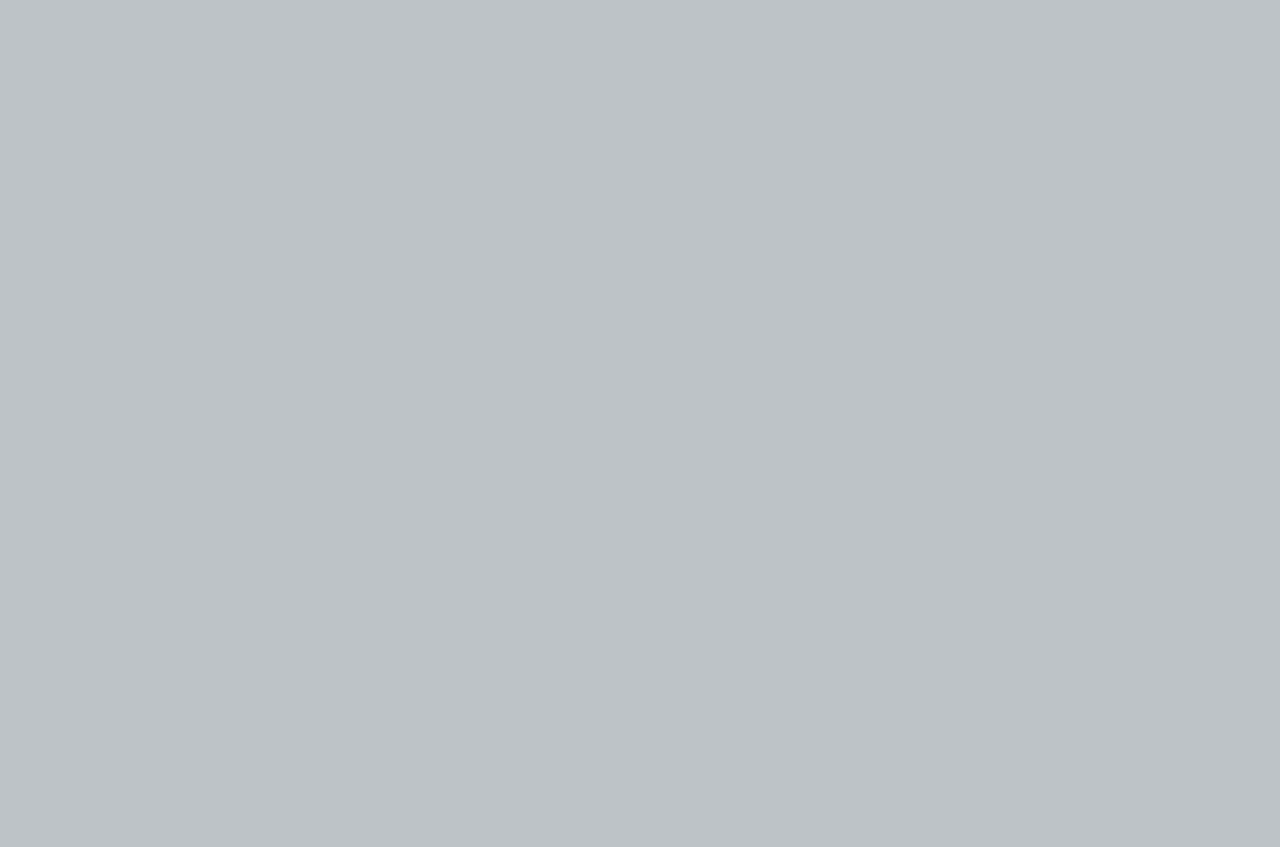
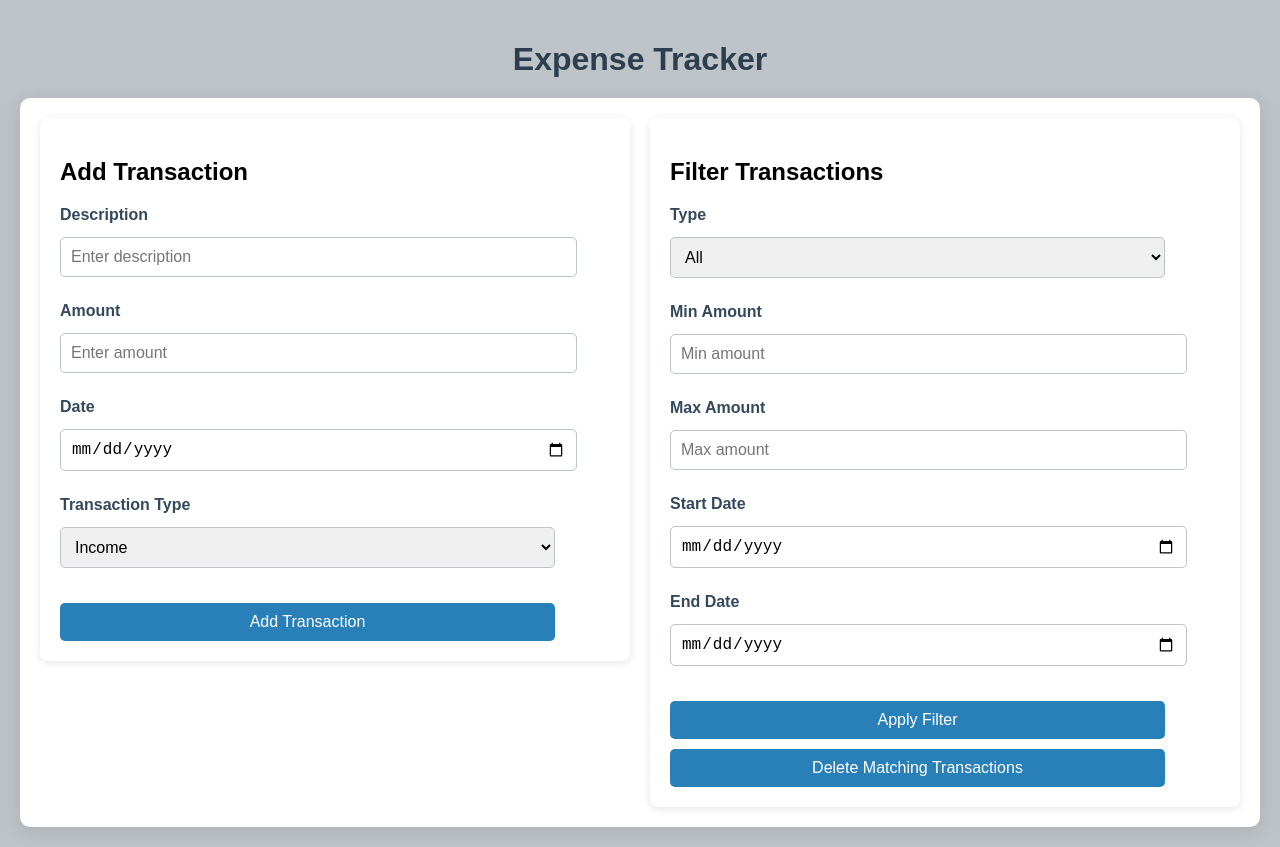
Before and after one commit to hananeltassa/expenseTrackerReact, a React (Create React App) app: page /expense-tracker in a window 1280 px wide. Before the commit this address had no page. Before the commit the page ends 800 px from the top, so only its background shows below. Built offline with nearby package versions, Linux system fonts and the light colour scheme.

Commit message:
Added expense Tracker page

```diff
--- a/src/App.js
+++ b/src/App.js
@@ -2,6 +2,7 @@ import React from 'react';
 import { BrowserRouter as Router, Route, Routes } from 'react-router-dom';
 import Register from './components/Register';
 import Login from './components/Login';
+import ExpenseTracker from './components/ExpenseTracker';
 
 function App() {
   return (
@@ -11,6 +12,7 @@ function App() {
         <Routes>
           <Route path="/" element={<Register />} />
           <Route path="/login" element={<Login />} />
+          <Route path="/expense-tracker" element={<ExpenseTracker />} />
         </Routes>
       </div>
     </Router>
--- /dev/null
+++ b/src/components/ExpenseTracker.js
@@ -0,0 +1,198 @@
+import React, { useState } from "react";
+import "../styles/styles.css";
+
+function ExpenseTracker() {
+  const [formData, setFormData] = useState({
+    description: "",
+    amount: "",
+    date: "",
+    type: "income",
+  });
+
+  const [filterData, setFilterData] = useState({
+    type: "",
+    minAmount: "",
+    maxAmount: "",
+    startDate: "",
+    endDate: "",
+  });
+
+  const handleInputChange = (e) => {
+    const { name, value } = e.target;
+    setFormData((prevData) => ({
+      ...prevData,
+      [name]: value,
+    }));
+  };
+
+  const handleFilterChange = (e) => {
+    const { name, value } = e.target;
+
+  };
+
+  const handleAddTransaction = (e) => {
+    e.preventDefault();
+    console.log("Transaction Added:", formData);
+
+  };
+
+  const handleFilterTransactions = (e) => {
+    e.preventDefault();
+    console.log("Filter Applied:", filterData);
+  };
+
+  return (
+    <div>
+      <header className="expense-tracker-header">
+        <h1>Expense Tracker</h1>
+      </header>
+
+      <main>
+        <div className="container">
+          {/* Add Transaction Form */}
+          <section className="expense-section" id="add-transaction-container">
+            <h2>Add Transaction</h2>
+            <form onSubmit={handleAddTransaction}>
+              <div className="form-group">
+                <label htmlFor="description">Description</label>
+                <input
+                  type="text"
+                  id="description"
+                  name="description"
+                  placeholder="Enter description"
+                  value={formData.description}
+                  onChange={handleInputChange}
+                  required
+                />
+              </div>
+
+              <div className="form-group">
+                <label htmlFor="amount">Amount</label>
+                <input
+                  type="number"
+                  id="amount"
+                  name="amount"
+                  placeholder="Enter amount"
+                  value={formData.amount}
+                  onChange={handleInputChange}
+                  required
+                />
+              </div>
+
+              <div className="form-group">
+                <label htmlFor="date">Date</label>
+                <input
+                  type="date"
+                  id="date"
+                  name="date"
+                  value={formData.date}
+                  onChange={handleInputChange}
+                  required
+                />
+              </div>
+
+              <div className="form-group">
+                <label htmlFor="type">Transaction Type</label>
+                <select
+                  id="type"
+                  name="type"
+                  value={formData.type}
+                  onChange={handleInputChange}
+                  required
+                >
+                  <option value="income">Income</option>
+                  <option value="expense">Expense</option>
+                </select>
+              </div>
+
+              <button type="submit" className="btn">
+                Add Transaction
+              </button>
+            </form>
+          </section>
+
+          {/* Filter Transactions Form */}
+          <section className="expense-section filter-container">
+            <h2>Filter Transactions</h2>
+            <form onSubmit={handleFilterTransactions}>
+              <div className="form-group">
+                <label htmlFor="filter-type">Type</label>
+                <select
+                  id="filter-type"
+                  name="type"
+                  value={filterData.type}
+                  onChange={handleFilterChange}
+                >
+                  <option value="">All</option>
+                  <option value="income">Income</option>
+                  <option value="expense">Expense</option>
+                </select>
+              </div>
+
+              <div className="form-group">
+                <label htmlFor="minAmount">Min Amount</label>
+                <input
+                  type="number"
+                  id="minAmount"
+                  name="minAmount"
+                  step="0.01"
+                  placeholder="Min amount"
+                  value={filterData.minAmount}
+                  onChange={handleFilterChange}
+                />
+              </div>
+
+              <div className="form-group">
+                <label htmlFor="maxAmount">Max Amount</label>
+                <input
+                  type="number"
+                  id="maxAmount"
+                  name="maxAmount"
+                  step="0.01"
+                  placeholder="Max amount"
+                  value={filterData.maxAmount}
+                  onChange={handleFilterChange}
+                />
+              </div>
+
+              <div className="form-group">
+                <label htmlFor="startDate">Start Date</label>
+                <input
+                  type="date"
+                  id="startDate"
+                  name="startDate"
+                  value={filterData.startDate}
+                  onChange={handleFilterChange}
+                />
+              </div>
+
+              <div className="form-group">
+                <label htmlFor="endDate">End Date</label>
+                <input
+                  type="date"
+                  id="endDate"
+                  name="endDate"
+                  value={filterData.endDate}
+                  onChange={handleFilterChange}
+                />
+              </div>
+
+              <button type="submit" className="btn">
+                Apply Filter
+              </button>
+              <button
+                type="button"
+                className="btn"
+                onClick={() => console.log("Delete Matching Transactions")}
+              >
+                Delete Matching Transactions
+              </button>
+            </form>
+          </section>
+        </div>
+      </main>
+    </div>
+  );
+}
+
+export default ExpenseTracker;
--- /dev/null
+++ b/src/styles/styles.css
@@ -0,0 +1,131 @@
+/* General Styles */
+body {
+    font-family: 'Arial', sans-serif;
+    margin: 0;
+    padding: 20px;
+    background-color: #bdc3c7;
+}
+
+/* Header Styles */
+.expense-tracker-header {
+    text-align: center;
+    margin-bottom: 20px;
+}
+
+.expense-tracker-header h1 {
+    color: #2c3e50;
+    font-size: 2rem;
+}
+
+/* Container Styles */
+.container {
+    display: flex;
+    flex-wrap: nowrap;
+    justify-content: space-between;
+    align-items: flex-start;
+    gap: 20px;
+    min-width: 1200px;
+}
+
+/* Section Styles */
+.expense-section {
+    background: white;
+    padding: 20px;
+    border-radius: 8px;
+    box-shadow: 0 2px 10px rgba(0, 0, 0, 0.1);
+    flex: 1;
+}
+
+/* Form Group Styles */
+.form-group {
+    margin-bottom: 20px;
+}
+
+.form-group label {
+    display: block;
+    margin: 8px 0;
+    font-weight: bold;
+    color: #34495e;
+}
+
+.form-group input,
+.form-group select {
+    width: 90%;
+    padding: 10px;
+    border: 1px solid #bdc3c7;
+    border-radius: 5px;
+    font-size: 1rem;
+    margin-top: 5px;
+}
+
+.form-group input:focus,
+.form-group select:focus {
+    border-color: #2980b9;
+    outline: none;
+}
+
+/* Button Styles */
+.btn {
+    width: 90%;
+    padding: 10px;
+    background-color: #2980b9;
+    color: white;
+    border: none;
+    border-radius: 5px;
+    font-size: 1rem;
+    cursor: pointer;
+    transition: background-color 0.3s;
+    margin-top: 10px;
+}
+
+.btn:hover {
+    background-color: #3498db;
+}
+
+/* List Styles */
+.transaction-list li {
+    padding: 5px;
+    margin: 5px 0;
+    list-style-type: none;
+    font-weight: bold;
+}
+
+.transaction-list li[data-type='income'] {
+    color: green;
+}
+
+.transaction-list li[data-type='expense'] {
+    color: red;
+}
+
+/* Transaction Filter Styles */
+.transaction-filters {
+    display: flex;
+    flex-wrap: wrap;
+    gap: 10px;
+    margin: 20px 0;
+}
+
+.transaction-filters input,
+.transaction-filters select {
+    flex: 1;
+    padding: 10px;
+    border: 1px solid #bdc3c7;
+    border-radius: 5px;
+    font-size: 1rem;
+}
+
+/* Responsive Styles */
+@media (max-width: 800px) {
+    .container {
+        flex-wrap: wrap;
+    }
+
+    .expense-section {
+        max-width: 100%;
+    }
+
+    .expense-tracker-header h1 {
+        font-size: 1.5rem;
+    }
+}
```
